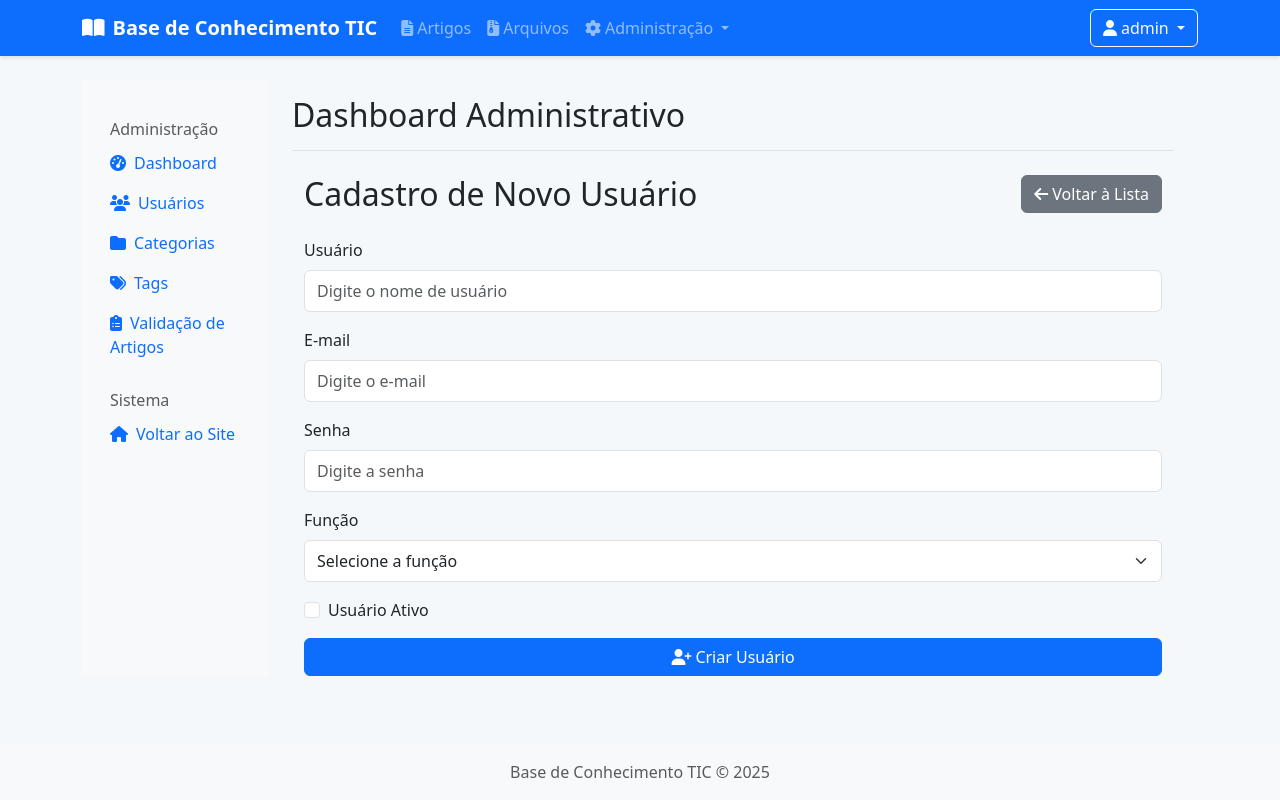
After one commit to BartolomeuAguiar/knowledge_base_app, a Flask app: page /admin/users/create in a window 1280 px wide. The commit adds this page. Run offline with Flask 3, Linux system fonts and the light colour scheme; a user stored in the database is signed in; some libraries are stand-ins or nearby versions.

Commit message:
ajustes layout

```diff
--- a/src/templates/admin/base_admin.html
+++ b/src/templates/admin/base_admin.html
@@ -37,7 +37,7 @@
                     </li>
                     <li class="nav-item">
                         <a class="nav-link {% if request.path == url_for('admin.list_pending_articles') %}active{% endif %}" href="{{ url_for('admin.list_pending_articles') }}">
-                            <i class="fas fa-clipboard-list me-2"></i>Artigos Pendentes
+                            <i class="fas fa-clipboard-list me-2"></i>Validação de Artigos
                         </a>
                     </li>
                 </ul>
--- /dev/null
+++ b/src/templates/admin/create_user.html
@@ -0,0 +1,93 @@
+{# src/templates/admin/create_user.html #}
+{% extends 'admin/base_admin.html' %}
+
+{% block admin_content %}
+<div class="container mt-4">
+  <div class="row mb-3">
+    <div class="col">
+      <h2>Cadastro de Novo Usuário</h2>
+    </div>
+    <div class="col text-end">
+      <a href="{{ url_for('admin.list_users') }}" class="btn btn-secondary">
+        <i class="fas fa-arrow-left me-1"></i>Voltar à Lista
+      </a>
+    </div>
+  </div>
+
+  {# Exibe mensagens flash (sucesso, erro etc) #}
+  {% with messages = get_flashed_messages(with_categories=true) %}
+    {% if messages %}
+      {% for category, msg in messages %}
+        <div class="alert alert-{{ category }} alert-dismissible fade show" role="alert">
+          {{ msg }}
+          <button type="button" class="btn-close" data-bs-dismiss="alert" aria-label="Fechar"></button>
+        </div>
+      {% endfor %}
+    {% endif %}
+  {% endwith %}
+
+  <form action="{{ url_for('admin.create_user') }}" method="POST">
+    {{ csrf_token }}
+
+    <div class="mb-3">
+      <label for="username" class="form-label">Usuário</label>
+      <input type="text"
+             class="form-control"
+             id="username"
+             name="username"
+             placeholder="Digite o nome de usuário"
+             required
+             value="{{ request.form.username or '' }}">
+    </div>
+
+    <div class="mb-3">
+      <label for="email" class="form-label">E-mail</label>
+      <input type="email"
+             class="form-control"
+             id="email"
+             name="email"
+             placeholder="Digite o e-mail"
+             required
+             value="{{ request.form.email or '' }}">
+    </div>
+
+    <div class="mb-3">
+      <label for="password" class="form-label">Senha</label>
+      <input type="password"
+             class="form-control"
+             id="password"
+             name="password"
+             placeholder="Digite a senha"
+             required>
+    </div>
+
+    <div class="mb-3">
+      <label for="role" class="form-label">Função</label>
+      <select class="form-select" id="role" name="role" required>
+        <option value="">Selecione a função</option>
+        <option value="admin"   {% if request.form.role == 'admin' %}selected{% endif %}>Administrador</option>
+        <option value="editor"  {% if request.form.role == 'editor' %}selected{% endif %}>Editor</option>
+        <option value="viewer"  {% if request.form.role == 'viewer' %}selected{% endif %}>Visualizador</option>
+      </select>
+    </div>
+
+    <div class="form-check mb-3">
+      <input class="form-check-input"
+             type="checkbox"
+             id="active"
+             name="active"
+             value="1"
+             {% if request.form.active %}checked{% endif %}>
+      <label class="form-check-label" for="active">
+        Usuário Ativo
+      </label>
+    </div>
+
+    <div class="d-grid">
+      <button type="submit" class="btn btn-primary">
+        <i class="fas fa-user-plus me-1"></i>Criar Usuário
+      </button>
+    </div>
+  </form>
+</div>
+{% endblock %}
--- a/src/templates/files/list.html
+++ b/src/templates/files/list.html
@@ -21,6 +21,7 @@
                 <thead>
                     <tr>
                         <th>Arquivo</th>
+                        <th>Descrição</th>
                         <th>Tipo</th>
                         <th>Tamanho</th>
                         <th>Enviado por</th>
@@ -35,6 +36,7 @@
                             <i class="fas {% if file.is_pdf %}fa-file-pdf{% elif file.is_zip %}fa-file-archive{% elif file.is_image %}fa-file-image{% else %}fa-file{% endif %} me-2"></i>
                             {{ file.original_filename }}
                         </td>
+                        <td>{{ file.description }}</td>
                         <td>{{ file.mime_type }}</td>
                         <td>{{ (file.file_size / 1024)|round(1) }} KB</td>
                         <td>{{ file.uploader.username }}</td>
```
Also changed, not shown: src/templates/admin/users.html (+15 -7 lines).
